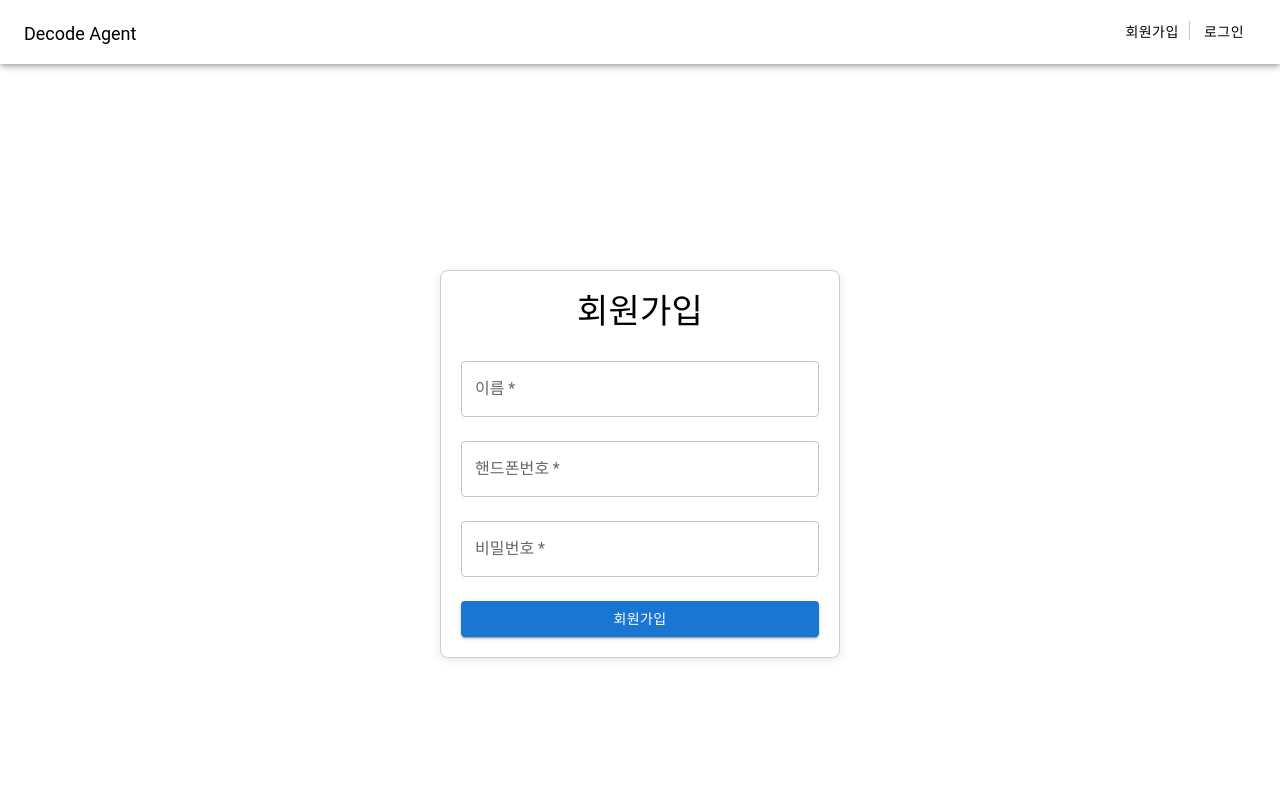
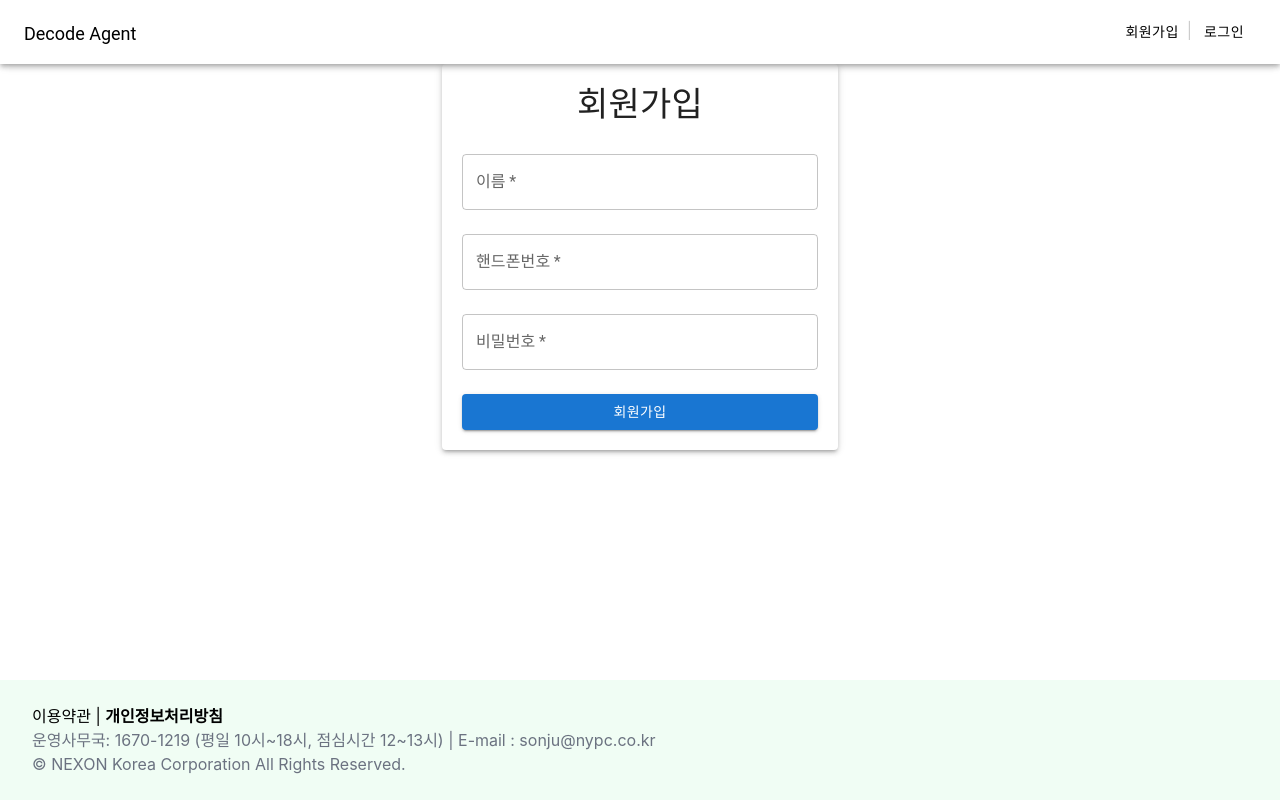
Before and after one commit to NYPC-Decode-Agent/Project-Sonju, a React (Create React App) app in the folder frontend/: page /signup in a window 1280 px wide. Shown: the top 800 px of the page. Built offline with nearby package versions, Linux system fonts and the light colour scheme.

Commit message:
fix: Container height

```diff
--- a/frontend/src/index.css
+++ b/frontend/src/index.css
@@ -1,6 +1,13 @@
 @tailwind base;
 @tailwind components;
 @tailwind utilities;
+
+#root {
+  padding-top: 4rem;
+}
+#root > main {
+  min-height: calc(100vh - 11.5rem);
+}
 
 body {
   margin: 0;
--- a/frontend/src/page/join/Join.tsx
+++ b/frontend/src/page/join/Join.tsx
@@ -1,5 +1,5 @@
 import React, { useState } from "react";
-import { Box, Button, TextField, Typography } from "@mui/material";
+import { Button, Container, Paper, TextField, Typography } from "@mui/material";
 
 const SignupForm: React.FC = () => {
   const [name, setName] = useState("");
@@ -13,17 +13,8 @@ const SignupForm: React.FC = () => {
   };
 
   return (
-    <div className="bg-white flex items-center justify-center min-h-screen">
-      <Box
-        sx={{
-          width: "400px",
-          margin: "50px auto",
-          padding: "20px",
-          border: "1px solid #ccc",
-          borderRadius: "8px",
-          boxShadow: "0 2px 10px rgba(0,0,0,0.1)",
-        }}
-      >
+    <Container component="main" maxWidth="xs">
+      <Paper elevation={3} style={{ padding: 20 }}>
         <Typography variant="h4" component="h1" align="center" gutterBottom>
           회원가입
         </Typography>
@@ -61,8 +52,8 @@ const SignupForm: React.FC = () => {
             </Button>
           </div>
         </form>
-      </Box>
-    </div>
+      </Paper>
+    </Container>
   );
 };
 
--- a/frontend/src/page/main/index.tsx
+++ b/frontend/src/page/main/index.tsx
@@ -14,20 +14,13 @@ export const Main = () => {
 
   return (
     <Router>
-      <div className="App">
       <Header toggleSidebar={toggleSidebar} />
-        <header className="App-header app-container"></header>
-        <div className="mt-16">
-          <main>
       <Routes>
         {routes.map((route, index) => (
           <Route key={index} path={route.path} element={route.element} />
         ))}
       </Routes>
-          </main>
-        </div>
       <Footer />
-      </div>
     </Router>
   );
 };
--- a/frontend/src/router/routes.tsx
+++ b/frontend/src/router/routes.tsx
@@ -1,7 +1,7 @@
 import Home from "../Home";
 import About from "../About";
 import { Navigate } from "react-router-dom";
-import Login from "../login/Login";
+import Login from "../page/login/Login";
 import Join from "../page/join/Join";
 
 const routes = [
```
Also changed, not shown: frontend/src/page/login/Login.tsx (renamed from frontend/src/login/Login.tsx). Lines whose indentation alone changed are shown as unchanged.
